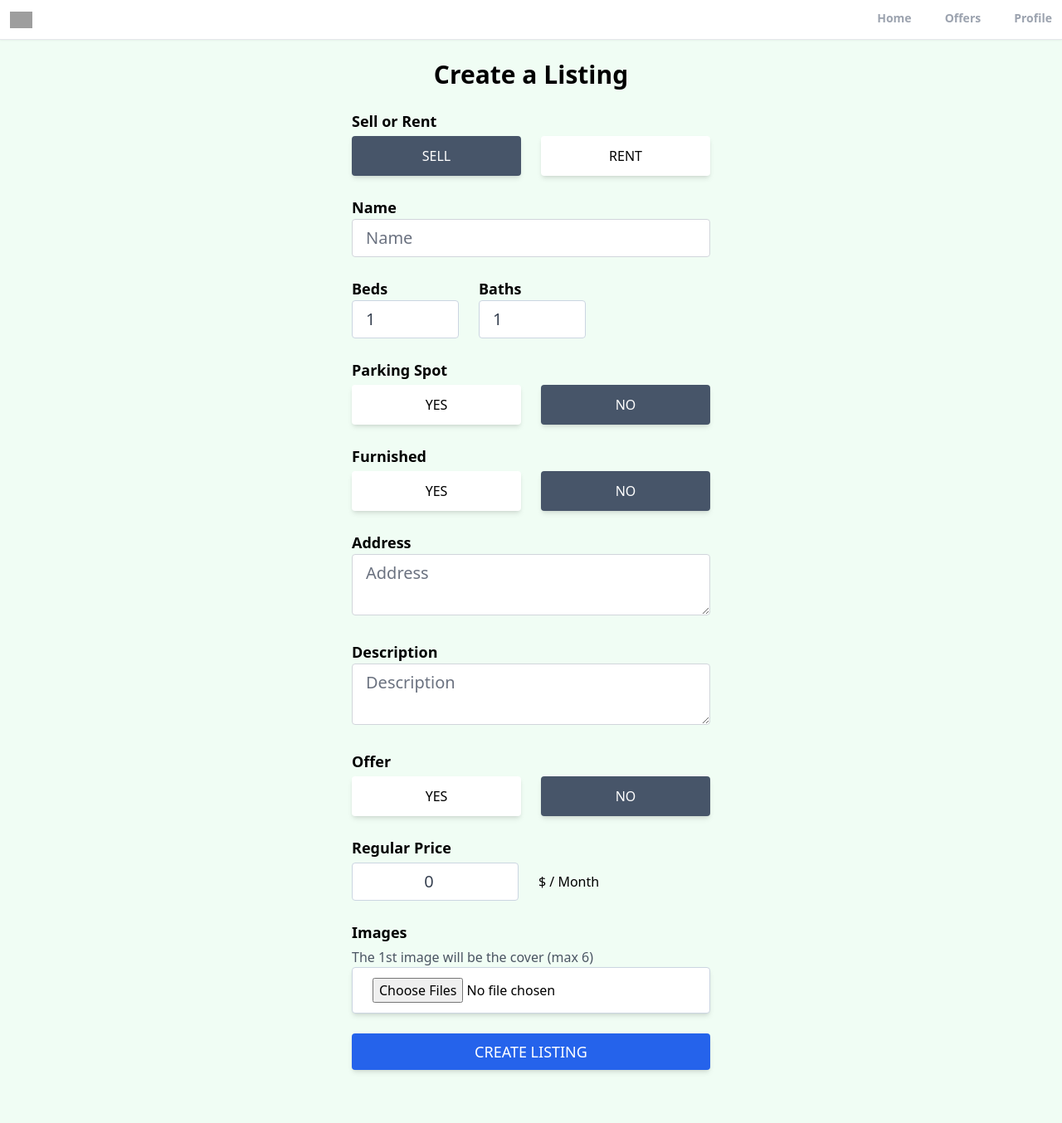
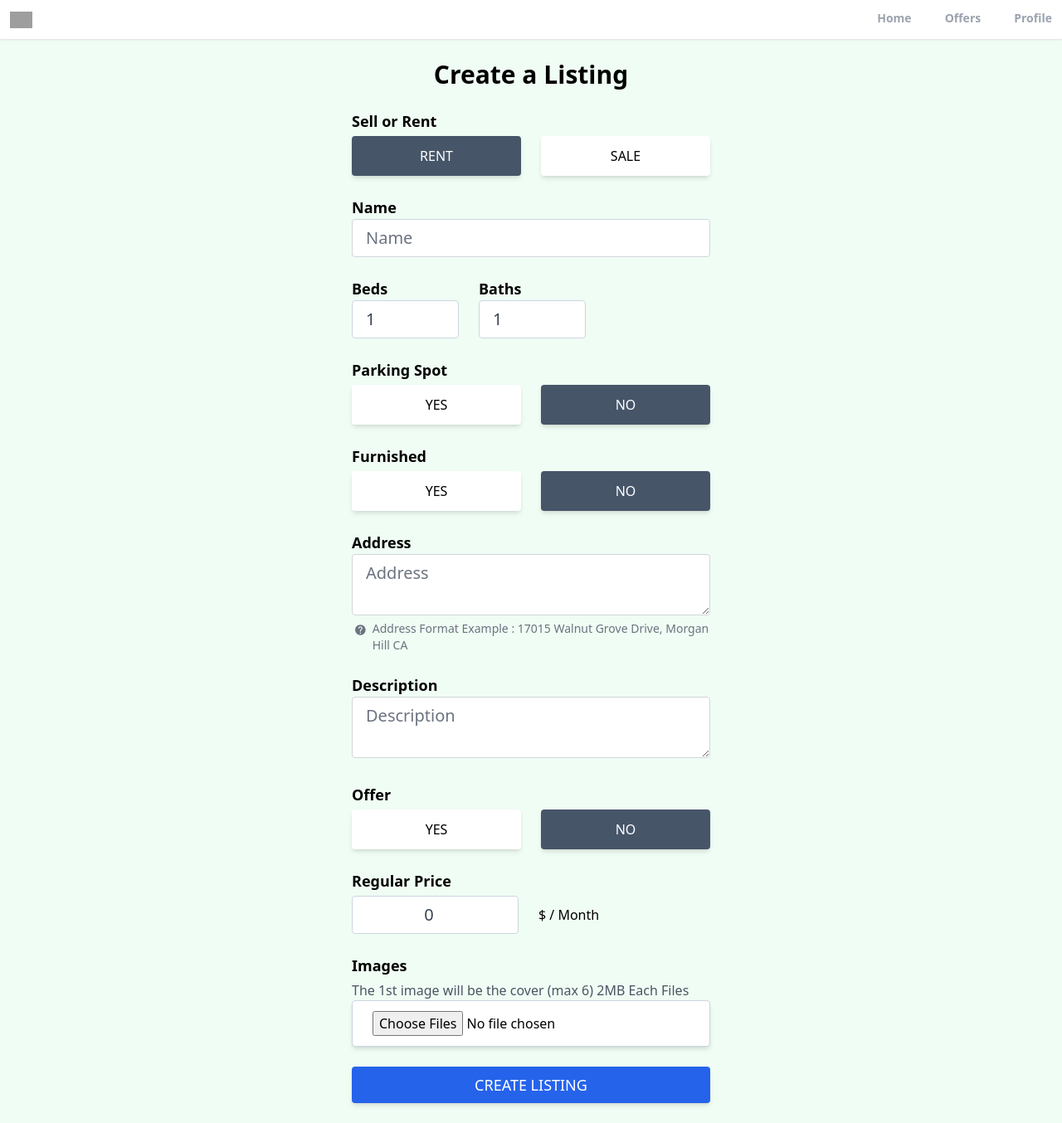
Before and after one commit to Niko-Cloud/Real--Estate-Web, a React (Create React App) app: page /create-listing in a window 1280 px wide. Shown: the whole page at 83% size. Before the commit the page ends 1314 px from the top, so only its background shows below. Built offline with nearby package versions, Linux system fonts and the light colour scheme; no server answers; sample sign-in values are in the browser's storage; grey boxes are pictures that could not be loaded.

Commit message:
Added listing Page

```diff
--- /dev/null
+++ b/src/Components/ListingItem.jsx
@@ -0,0 +1,11 @@
+import React from 'react';
+
+const ListingItem = ({listing, id}) => {
+    return (
+        <div>
+            {listing.name}
+        </div>
+    );
+};
+
+export default ListingItem;
--- a/src/pages/CreateListing.jsx
+++ b/src/pages/CreateListing.jsx
@@ -1,4 +1,4 @@
-import React, {useState} from 'react';
+import {useState} from 'react';
 import Spinner from "../Components/Spinner";
 import {toast} from "react-toastify";
 import {getStorage, ref, uploadBytesResumable, getDownloadURL} from "firebase/storage"
@@ -7,6 +7,7 @@ import {v4 as uuidv4} from "uuid"
 import {serverTimestamp, addDoc, collection} from "firebase/firestore";
 import {db} from "../firebase"
 import {useNavigate} from "react-router";
+import {MdHelp} from "react-icons/md"
 
 const CreateListing = () => {
     const navigate = useNavigate()
@@ -103,6 +104,7 @@ const CreateListing = () => {
                         // Get task progress, including the number of bytes uploaded and the total number of bytes to be uploaded
                         const progress = (snapshot.bytesTransferred / snapshot.totalBytes) * 100;
                         console.log('Upload is ' + progress + '% done');
+                        // eslint-disable-next-line default-case
                         switch (snapshot.state) {
                             case 'paused':
                                 console.log('Upload is paused');
@@ -128,8 +130,7 @@ const CreateListing = () => {
         }
 
         const imgUrls = await Promise.all(
-            [...images]
-                .map((image)=>storeImage(image)))
+            [...images].map((image)=>storeImage(image)))
                 .catch((error)=>{
                 setLoading(false)
                 toast.error("Images not Uploaded")
@@ -140,7 +141,8 @@ const CreateListing = () => {
             ...formData,
             imgUrls,
             geolocation,
-            timestamp : serverTimestamp()
+            timestamp : serverTimestamp(),
+            userRef: auth.currentUser.uid,
         }
         delete formDataCopy.images
         !formDataCopy.offer && delete formDataCopy.discountedPrice;
@@ -163,11 +165,11 @@ const CreateListing = () => {
                 <p className="text-lg mt-6 font-semibold mb-1">Sell or Rent</p>
                 <div className="flex justify-between">
                     <button onClick={onChange} type="button" id="type" value="rent" className={`uppercase w-full shadow-md px-7 py-3 rounded font-medium tx-sm hover:shadow-lg focus:shadow-lg active:shadow-lg transition duration-200 ease-in-out mr-3 ${
-                        type === "sale" ? ("bg-white text-black") : ("bg-slate-600 text-white")
-                    }`}>sell</button>
+                        type === "rent" ? ("bg-slate-600 text-white") : ("bg-white text-black")
+                    }`}>Rent</button>
                     <button onClick={onChange} type="button" id="type" value="sale" className={`uppercase w-full shadow-md px-7 py-3 rounded font-medium tx-sm hover:shadow-lg focus:shadow-lg active:shadow-lg transition duration-200 ease-in-out ml-3 ${
-                        type === "rent" ? ("bg-white text-black") : ("bg-slate-600 text-white")
-                    }`}>rent</button>
+                        type === "sale" ? ("bg-slate-600 text-white") : ("bg-white text-black")
+                    }`}>Sale</button>
                 </div>
                 <p className="mt-6 text-lg font-semibold">Name</p>
                 <div>
@@ -203,7 +205,8 @@ const CreateListing = () => {
                 </div>
                 <p className="mt-6 text-lg font-semibold">Address</p>
                 <div>
-                    <textarea type="text" id="address" value={address} onChange={onChange} placeholder="Address" required className="w-full rounded px-4 py-2 text-xl text-gray-700 bg-white border border-gray-300 transition duration-200 ease-in-out focus:text-gray-700 focus:bg-white focus:border-slate-600 mb-6"/>
+                    <textarea type="text" id="address" value={address} onChange={onChange} placeholder="Address" required className="w-full rounded px-4 py-2 text-xl text-gray-700 bg-white border border-gray-300 transition duration-200 ease-in-out focus:text-gray-700 focus:bg-white focus:border-slate-600"/>
+                    <p className="flex mb-6 text-gray-500 text-sm"> <MdHelp size={23} className="py-1 mr-1"/> Address Format Example : 17015 Walnut Grove Drive, Morgan Hill CA</p>
                     {!geolocationEnabled && (
                         <div className="flex space-x-6">
                             <div>
@@ -262,7 +265,7 @@ const CreateListing = () => {
                 <div>
                     <div className="mb-6">
                         <p className="text-lg font-semibold mb-1">Images</p>
-                        <p className="text-gray-600">The 1st image will be the cover (max 6)</p>
+                        <p className="text-gray-600">The 1st image will be the cover (max 6) 2MB Each Files</p>
                         <input type="file" id="images" onChange={onChange} accept=".jpg,.png,.jpeg" multiple required className="bg-white border text-gray border-slate-300 w-full px-6 py-3 rounded shadow-md transition duration-200 ease-in-out focus:bg-white focus:border-slate-600"/>
                     </div>
                 </div>
--- a/src/pages/Profile.jsx
+++ b/src/pages/Profile.jsx
@@ -1,11 +1,12 @@
-import {useState} from 'react';
+import {useEffect, useState} from 'react';
 import {getAuth, updateProfile} from "firebase/auth";
 import {useNavigate} from "react-router";
 import {toast} from "react-toastify";
-import {doc, updateDoc} from "firebase/firestore"
+import {collection, doc, updateDoc, where, orderBy, getDocs, query} from "firebase/firestore"
 import {db} from "../firebase"
 import { FcHome } from 'react-icons/fc';
 import {Link} from "react-router-dom";
+import ListingItem from "../Components/ListingItem";
 
 const Profile = () => {
     const auth = getAuth()
@@ -16,6 +17,8 @@ const Profile = () => {
     })
     const [Edit,setEdit] = useState(false)
     const {name,email} = formData
+    const [listings, setlistings] = useState(null)
+    const [loading, setloading] = useState(true)
 
     const onLogout = () => {
         auth.signOut()
@@ -48,6 +51,25 @@ const Profile = () => {
             toast.error("Couldn't Update your profile")
         }
     }
+
+    useEffect(()=>{
+        const fetch_user_listing = async () => {
+            const listingRef = collection(db, "listings")
+            const q = query(listingRef, where("userRef","==", auth.currentUser.uid), orderBy("timestamp", "desc"))
+            const querySnap = await getDocs(q)
+            let listings = []
+            querySnap.forEach((doc)=>{
+                return listings.push({
+                    id: doc.id,
+                    data: doc.data()
+                })
+            })
+            setlistings(listings)
+            setloading(false)
+        }
+        fetch_user_listing()
+
+    },[auth.currentUser.uid])
 
     return (
         <>
@@ -86,6 +108,22 @@ const Profile = () => {
                     </button>
                 </div>
             </section>
+            <div className="max-w-6xl mx-auto px-3 mt-6">
+                {!loading && listings.length > 0 && (
+                    <>
+                        <h2 className="text-2xl text-center font-semibold">My Listings</h2>
+                        <ul>
+                            {listings.map((listing)=>(
+                                <ListingItem
+                                    key={listing.id}
+                                    id={listing.id}
+                                    listing={listing.data}
+                                />
+                            ))}
+                        </ul>
+                    </>
+                )}
+            </div>
         </>
     );
 };
```
